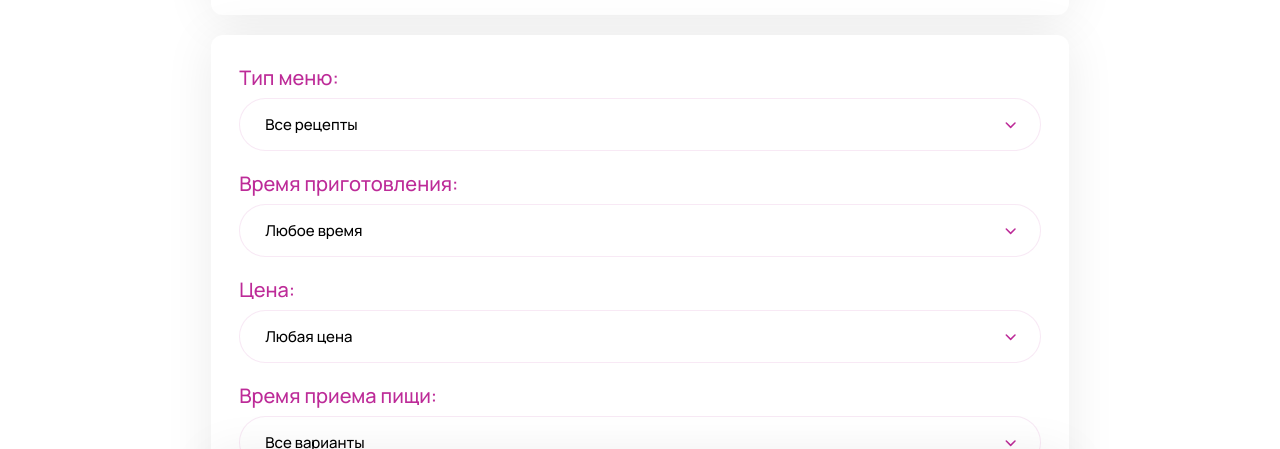
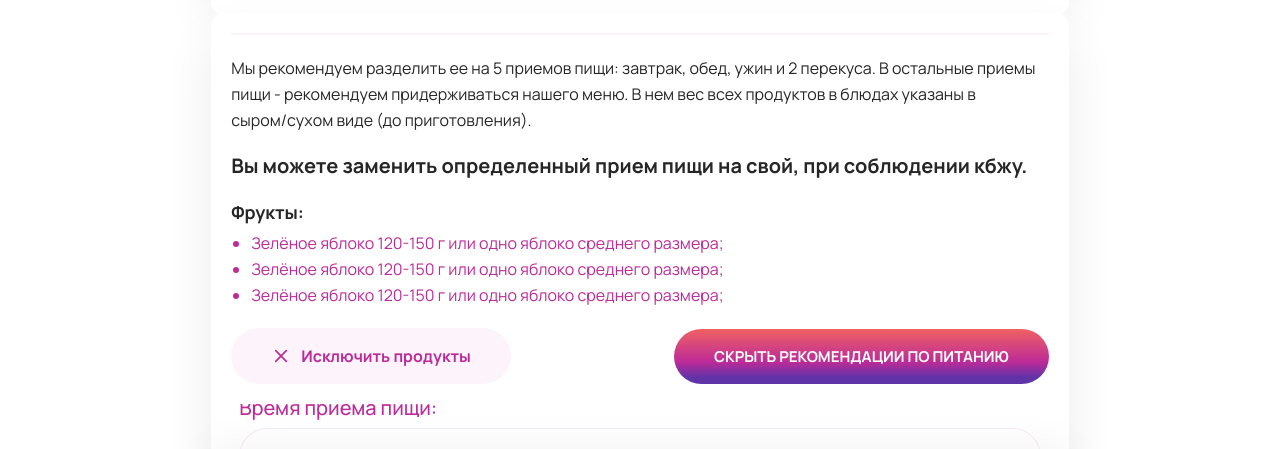
Before and after one commit to ElenaMihailova/Price-of-words, a website: page source/index.html in a window 1280 px wide. Both pictures are taken after a click on the link "РЕКОМЕНДАЦИИ ПО ПИТАНИЮ". Shown: the part 287-736 px from the top of the page. Drawn offline with Linux system fonts and the light colour scheme; files whose address does not match are found by name.

Commit message:
feat: add modal

```diff
--- a/source/css/blocks/button.css
+++ b/source/css/blocks/button.css
@@ -63,3 +63,21 @@
   flex-shrink: 0;
   margin-right: 10px;
 }
+
+.button--exclude {
+  background: var(--secondary-color-opacity-05);
+  color: var(--secondary-color);
+  text-transform: none;
+  font-size: 16px;
+  margin-right: 20px;
+}
+
+.button--exclude:hover {
+  color: var(--text-color-light);
+}
+
+.button--exclude svg {
+  transform: rotate(45deg);
+  width: 20px;
+  height: 20px;
+}
--- /dev/null
+++ b/source/css/blocks/modal.css
@@ -0,0 +1,19 @@
+.modal {
+  display: none;
+  position: fixed;
+  z-index: 1;
+  left: 0;
+  top: 300px;
+  width: 100%;
+  height: 100%;
+  overflow: auto;
+}
+
+.modal__content {
+  display: flex;
+  justify-content: center;
+}
+
+.no-scroll {
+  overflow: hidden;
+}
--- /dev/null
+++ b/source/css/blocks/recommendation.css
@@ -0,0 +1,55 @@
+.recommendation {
+  background-color: var(--background-color);
+  padding: 20px;
+}
+
+.recommendation hr {
+  border: none;
+  height: 2px;
+  background-color: var(--secondary-color-opacity-05);
+  width: 100%;
+  margin: 0;
+  margin-bottom: 20px;
+}
+
+.recommendation p {
+  font-size: 16px;
+  line-height: 26px;
+  margin: 0;
+  margin-bottom: 20px;
+}
+
+.recommendation h2 {
+  font-size: 20px;
+  line-height: 26px;
+  font-weight: bold;
+  margin: 0;
+  margin-bottom: 20px;
+}
+
+.recommendation h3 {
+  font-size: 18px;
+  line-height: 26px;
+  font-weight: bold;
+  margin: 0;
+  margin-bottom: 5px;
+}
+
+.recommendation ul {
+  list-style-type: disc;
+  color: var(--secondary-color);
+  padding-left: 20px;
+  font-size: 16px;
+  line-height: 26px;
+}
+
+.recommendation__wrap {
+  margin-top: 20px;
+  display: flex;
+  justify-content: space-between;
+}
+
+.recommendation .button {
+  max-width: fit-content;
+  font-weight: 700;
+}
--- a/source/css/style.css
+++ b/source/css/style.css
@@ -25,6 +25,8 @@
 @import './blocks/portion.css';
 @import './blocks/counter.css';
 @import './blocks/steps.css';
+@import './blocks/recommendation.css';
+@import './blocks/modal.css';
 
 
 
--- a/source/index.html
+++ b/source/index.html
@@ -100,7 +100,9 @@
             <p class="user-info__count">1845 ккал</p>
           </div>
 
-          <a class="user-info__advice button">Рекомендации по питанию</a>
+          <a class="user-info__advice button" id="openModalBtn"
+            >Рекомендации по питанию</a
+          >
         </div>
       </header>
 
@@ -266,11 +268,11 @@
                 <ol class="description__list">
                   <li>
                     <span>Морковь</span>
-                    <span>79<span>&nbspгр.</span></span>
+                    <span>79<span>&nbsp;гр.</span></span>
                   </li>
                   <li>
                     <span>Изюм</span>
-                    <span>12<span>&nbspгр.</span></span>
+                    <span>12<span>&nbsp;гр.</span></span>
                   </li>
                   <li>
                     <span>
@@ -281,11 +283,11 @@
                       Duis aute irure dolor in reprehenderit in voluptate velit
                       esse cillum dolore eu fugiat nulla pariatur.
                     </span>
-                    <span>8<span>&nbspгр.</span></span>
+                    <span>8<span>&nbsp;гр.</span></span>
                   </li>
                   <li>
                     <span>Ягоды</span>
-                    <span>3<span>&nbspгр.</span></span>
+                    <span>3<span>&nbsp;гр.</span></span>
                   </li>
                 </ol>
                 <div class="card__portion portion">
@@ -338,11 +340,11 @@
                   <div class="steps__energy">
                     <p>
                       Калорийность порции: <span>492</span
-                      ><span>&nbspккал.</span>
+                      ><span>&nbsp;ккал.</span>
                     </p>
                   </div>
                   <div class="steps__weight">
-                    <p>Вес порции: <span>385.5</span><span>&nbspгр.</span></p>
+                    <p>Вес порции: <span>385.5</span><span>&nbsp;гр.</span></p>
                   </div>
                 </div>
               </div>
@@ -402,5 +404,40 @@
         </nav>
       </footer>
     </div>
+
+    <div id="modal" class="modal">
+      <div class="modal__content">
+        <section class="wrapper recommendation">
+          <hr />
+          <p>
+            Мы рекомендуем разделить ее на 5 приемов пищи: завтрак, обед, ужин и
+            2 перекуса. В остальные приемы пищи - рекомендуем придерживаться
+            нашего меню. В нем вес всех продуктов в блюдах указаны в сыром/cуxом
+            виде (до приготовления).
+          </p>
+          <h2>
+            Вы можете заменить определенный прием пищи на свой, при соблюдении
+            кбжу.
+          </h2>
+          <h3>Фрукты:</h3>
+          <ul>
+            <li>Зелёное яблоко 120-150 г или одно яблоко среднего размера;</li>
+            <li>Зелёное яблоко 120-150 г или одно яблоко среднего размера;</li>
+            <li>Зелёное яблоко 120-150 г или одно яблоко среднего размера;</li>
+          </ul>
+          <div class="recommendation__wrap">
+            <button class="button button--exclude">
+              <svg viewBox="0 0 20 20" width="20" height="20">
+                <use href="./assets/sprite.svg#plus"></use></svg
+              >Исключить продукты
+            </button>
+            <button id="closeModalBtn" class="button">
+              Cкрыть рекомендации по питанию
+            </button>
+          </div>
+        </section>
+      </div>
+    </div>
+    <script src="script.js"></script>
   </body>
 </html>
--- /dev/null
+++ b/source/script.js
@@ -0,0 +1,22 @@
+document.addEventListener('DOMContentLoaded', function () {
+  const modal = document.getElementById('modal');
+  const btn = document.getElementById('openModalBtn');
+  const modalClose = document.getElementById('closeModalBtn');
+
+  btn.onclick = function () {
+    modal.style.display = 'block';
+    document.body.classList.add('no-scroll');
+  };
+
+  modalClose.onclick = function () {
+    modal.style.display = 'none';
+    document.body.classList.remove('no-scroll');
+  };
+
+  window.onclick = function (event) {
+    if (event.target == modal) {
+      modal.style.display = 'none';
+      document.body.classList.remove('no-scroll');
+    }
+  };
+});
```
Also changed, not shown: dist/css/style.css, 1 other file.
